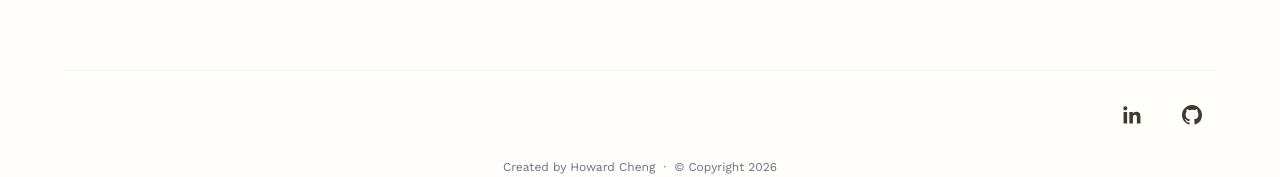
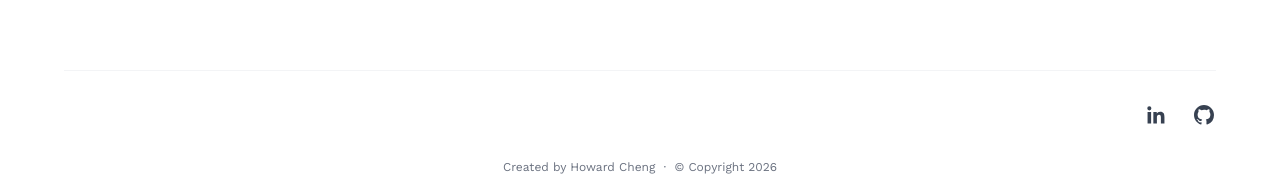
Before and after one commit to chwrd/chwrd.github.io, a Next.js app: page /about in a window 1280 px wide. Shown: the part 1377-1554 px from the top of the page. Built offline with nearby package versions, Linux system fonts and the light colour scheme; no server answers; a web font is replaced by a local one.

Commit message:
Fix footer view and static build on GitHub Pages

```diff
--- a/app/globals.css
+++ b/app/globals.css
@@ -15,25 +15,35 @@
 }
 
 html {
+  height: 100%;
   scroll-behavior: smooth;
 }
 
 body {
   background: var(--cream);
   color: var(--ink);
+  display: flex;
+  flex-direction: column;
   font-family: var(--font-work-sans), sans-serif;
   margin: 0;
+  min-height: 100%;
   overflow-x: hidden;
 }
 
 main {
+  display: flex;
+  flex: 1 0 auto;
+  flex-direction: column;
   margin: 0 auto;
   overflow: hidden;
   width: 100%;
 }
 
 .page-section {
-  min-height: 100vh;
+  display: flex;
+  flex: 1 0 auto;
+  flex-direction: column;
+  min-height: calc(100vh - 140px);
   position: relative;
 }
 
@@ -590,8 +600,53 @@ blockquote cite {
   max-width: 560px;
 }
 
-.footer-social a[href="#"] {
-  display: none;
+.sr-only {
+  position: absolute;
+  width: 1px;
+  height: 1px;
+  padding: 0;
+  margin: -1px;
+  overflow: hidden;
+  clip: rect(0, 0, 0, 0);
+  white-space: nowrap;
+  border-width: 0;
+}
+
+.bg-white {
+  background-color: #fff;
+}
+
+.footer {
+  background-color: #fff;
+  margin-top: auto;
+  min-height: 0;
+  padding: 32px clamp(24px, 5vw, 112px) 48px;
+  position: relative;
+  width: 100%;
+}
+
+.footer > div {
+  margin-left: auto;
+  margin-right: auto;
+  max-width: 80rem;
+  width: 100%;
+}
+
+.footer .border-t {
+  border-top: 1px solid #f3f4f6;
+  display: flex;
+  flex-direction: column;
+  align-items: center;
+  justify-content: center;
+  padding-top: 2rem;
+}
+
+@media (min-width: 640px) {
+  .footer .border-t {
+    flex-direction: row;
+    align-items: center;
+    justify-content: space-between;
+  }
 }
 
 .footer-policies {
@@ -599,9 +654,48 @@ blockquote cite {
 }
 
 .footer-social {
-  gap: 12px;
-  justify-content: flex-end;
-  margin-left: auto;
+  display: flex;
+  align-items: center;
+  justify-content: center;
+  list-style: none;
+  margin: 0;
+  padding: 0;
+  gap: 24px;
+}
+
+@media (min-width: 640px) {
+  .footer-social {
+    margin-left: auto;
+    justify-content: flex-end;
+  }
+}
+
+.footer-social li {
+  list-style: none;
+  margin: 0;
+  padding: 0;
+  display: flex;
+  align-items: center;
+}
+
+.footer-social li:has(a[href="#"]) {
+  display: none;
+}
+
+.footer-social a[href="#"] {
+  display: none;
+}
+
+.footer-social a {
+  color: #374151;
+  display: inline-flex;
+  align-items: center;
+  justify-content: center;
+  transition: opacity 150ms ease;
+}
+
+.footer-social a:hover {
+  opacity: 0.75;
 }
 
 .footer-social svg {
@@ -610,9 +704,14 @@ blockquote cite {
   width: 24px;
 }
 
-.footer {
-  min-height: 0;
-  padding: 32px clamp(24px, 5vw, 112px) 48px;
+.footer p {
+  color: #6b7280;
+  font-family: var(--font-work-sans), sans-serif;
+  font-size: 12px;
+  line-height: 16px;
+  margin-bottom: 0;
+  margin-top: 2rem;
+  text-align: center;
 }
 
 .page-section > .topbar {
--- a/next.config.ts
+++ b/next.config.ts
@@ -6,6 +6,9 @@ const nextConfig: NextConfig = {
     unoptimized: true,
   },
   devIndicators: false,
+  experimental: {
+    turbopackPluginRuntimeStrategy: "workerThreads",
+  },
   turbopack: {
     rules: {
       "*.css": {
```
